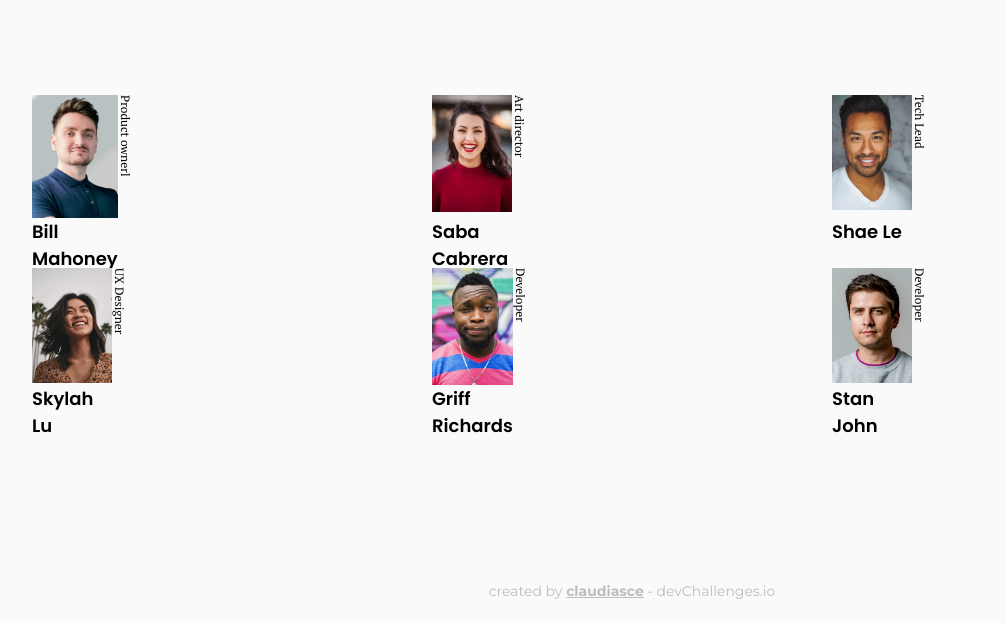
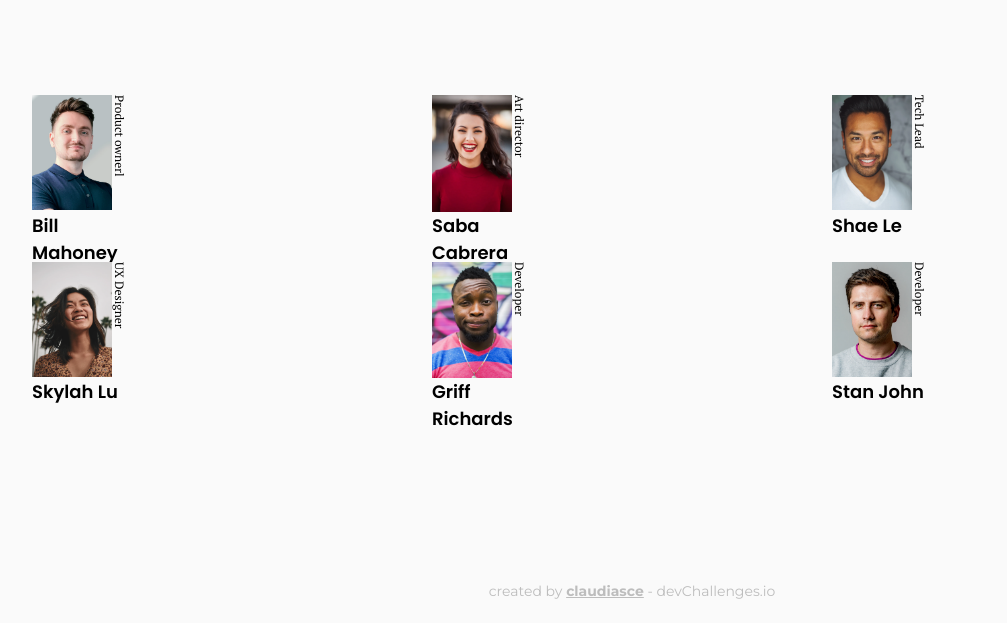
Before and after one commit to claudiasce/my-team-page-challenge, a plain HTML site: page index.html in a window 1280 px wide. Shown: the part 177-800 px from the top of the page, without its empty margins (8-1015 px from the left). Drawn offline with Linux system fonts and the light colour scheme.

Commit message:
correcciones menores

```diff
--- a/styles/main.css
+++ b/styles/main.css
@@ -49,10 +49,10 @@ body {
 }
 
 .content-wrapper {
-    width               : calc(100% - 2rem);
+    width               : calc(100% - 6rem);
     max-width           : var(--max-width);
-    margin-left         : 1rem;
-    margin-right        : 1rem;
+    margin-left         : 3rem;
+    margin-right        : 3rem;
 }
 
 @media screen and (min-width: 1024px) {
@@ -131,11 +131,13 @@ main {
 main .content {
     display                     : grid;
     grid-template-columns       : repeat(2, 1fr);
-    justify-content             : space-between;
+    /* grid-template-rows          : repeat(12, 1fr); */
+    justify-content             : end;
+    /* gap                         : 2rem; */
     padding                     : 2rem 0;
 }
 
-@media screen and (min-width: 1024px) {
+@media screen and (min-width: 720px) {
     main .content {
         grid-template-columns       : repeat(3, 1fr);
     }
@@ -155,6 +157,7 @@ img {
 }
 
 main .card-container .card-full-name {
+    grid-column     : 1 / 3;
     font-family     : var(--subtitle-font);
     font-size       : 0.875rem;
     font-weight     : 600;
```
Also changed, not shown: index.html (+9 -0 lines).
